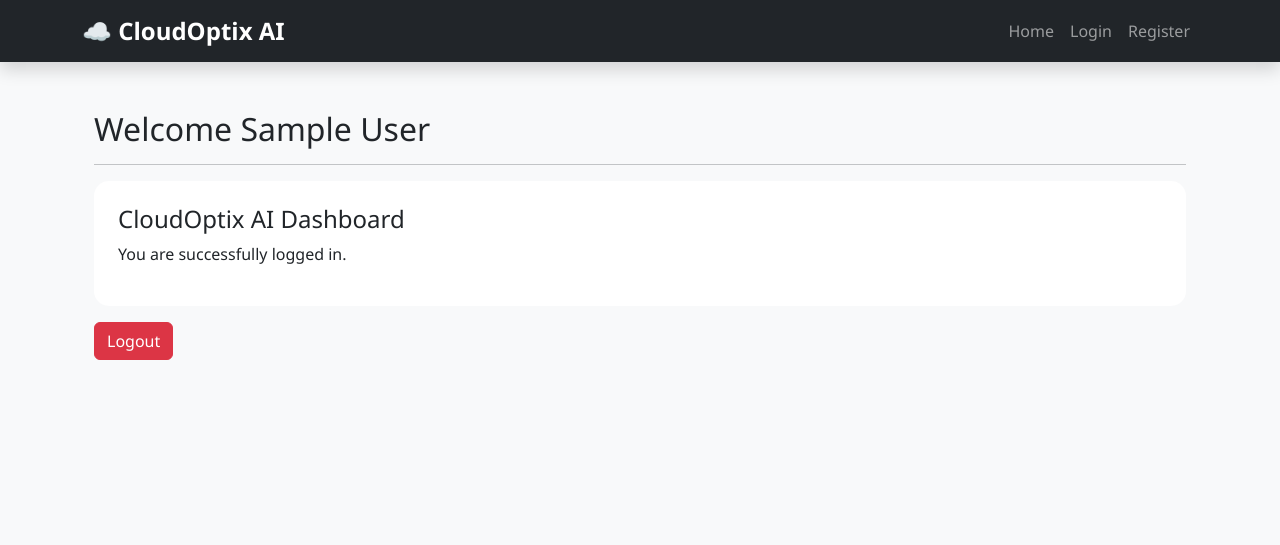
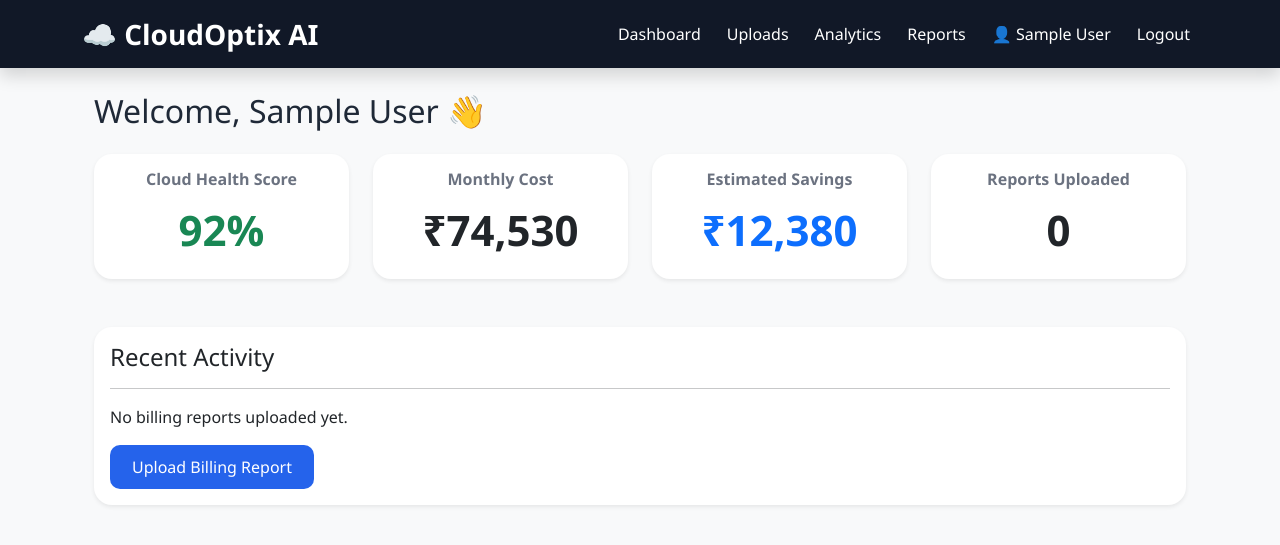
Before and after one commit to bugohunter/CloudOptix, a Flask app: page /dashboard in a window 1280 px wide. Shown: the top 545 px of the page. Run offline with Flask 3, Linux system fonts and the light colour scheme; the visitor is signed in with stand-in values (Sample User, id 1).

Commit message:
Add upload module UI

```diff
--- a/app/__init__.py
+++ b/app/__init__.py
@@ -28,10 +28,12 @@ def create_app():
     # Register blueprints
     from app.auth import auth
     from app.dashboard import dashboard
+    from app.uploads import uploads
     from app.routes import main
 
     app.register_blueprint(main)
     app.register_blueprint(auth)
     app.register_blueprint(dashboard)
+    app.register_blueprint(uploads)
 
     return app
--- a/app/static/css/style.css
+++ b/app/static/css/style.css
@@ -1,31 +1,238 @@
+/* ===========================
+   CloudOptix AI - Main Styles
+=========================== */
+
 body{
+    font-family: "Segoe UI", Tahoma, Geneva, Verdana, sans-serif;
+    background:#f5f7fb;
+    color:#1f2937;
+}
 
-    font-family: "Segoe UI", sans-serif;
+/* Navbar */
+
+.navbar{
+    background:#111827 !important;
+    box-shadow:0 3px 10px rgba(0,0,0,.12);
+}
+
+.navbar-brand{
+    font-size:28px;
+    font-weight:700;
+}
+
+.nav-link{
+    color:#ffffff !important;
+    margin-left:10px;
+    transition:.3s;
+}
+
+.nav-link:hover{
+    color:#38bdf8 !important;
+}
+
+/* Hero */
+
+.hero{
+    padding:90px 0;
+    text-align:center;
+}
+
+.hero h1{
+    font-size:58px;
+    font-weight:700;
+}
+
+.hero p{
+    font-size:20px;
+    color:#6b7280;
+}
+
+/* Cards */
+
+.card{
+    border:none;
+    border-radius:18px;
+    background:#ffffff;
+    box-shadow:0 8px 20px rgba(0,0,0,.08);
+    transition:.3s;
+}
+
+.card:hover{
+    transform:translateY(-5px);
+    box-shadow:0 12px 28px rgba(0,0,0,.12);
+}
+
+.card h6{
+    color:#6b7280;
+    font-weight:600;
+    margin-bottom:15px;
+}
+
+.card h2{
+    font-size:42px;
+    font-weight:700;
+}
+
+/* Dashboard */
+
+.dashboard-title{
+    font-size:40px;
+    font-weight:700;
+    margin-bottom:35px;
+}
+
+/* Health Score */
+
+.health-score{
+    color:#16a34a;
+}
+
+/* Cost */
+
+.monthly-cost{
+    color:#111827;
+}
+
+/* Savings */
+
+.savings{
+    color:#2563eb;
+}
+
+/* Reports */
+
+.reports{
+    color:#7c3aed;
+}
+
+/* Progress */
+
+.progress{
+    height:12px;
+    border-radius:10px;
+    margin-top:15px;
+}
+
+.progress-bar{
+    font-weight:bold;
+}
+
+/* Buttons */
+
+.btn-primary{
+    background:#2563eb;
+    border:none;
+    border-radius:10px;
+    padding:10px 22px;
+    transition:.3s;
+}
+
+.btn-primary:hover{
+    background:#1d4ed8;
+}
+
+.btn-success{
+    border-radius:10px;
+}
+
+.btn-danger{
+    border-radius:10px;
+}
+
+/* Forms */
+
+.form-control{
+    border-radius:10px;
+    padding:12px;
+}
+
+.form-control:focus{
+    box-shadow:0 0 0 .2rem rgba(37,99,235,.25);
+}
+
+/* Alerts */
+
+.alert{
+    border-radius:12px;
+}
+
+/* Recent Activity */
+
+.activity-box{
+    min-height:220px;
+}
+
+.activity-title{
+    font-size:28px;
+    font-weight:600;
+    margin-bottom:15px;
+}
+
+/* Upload Button */
+
+.upload-btn{
+    margin-top:20px;
+}
+
+/* Footer */
+
+footer{
+    margin-top:80px;
+    text-align:center;
+    color:#6b7280;
+    padding:20px;
+}
+
+/* Tables */
+
+table{
+    background:white;
+    border-radius:12px;
+    overflow:hidden;
+}
+
+/* Responsive */
+
+@media(max-width:992px){
+
+.card{
+    margin-bottom:20px;
+}
+
+.hero h1{
+    font-size:42px;
+}
+
+.dashboard-title{
+    font-size:32px;
+}
+
+.card h2{
+    font-size:32px;
+}
 
 }
 
+@media(max-width:768px){
+
 .hero{
-
-    padding:100px 0;
-
+    padding:60px 20px;
 }
 
-.card{
-
-    border:none;
-
-    border-radius:15px;
-
+.hero h1{
+    font-size:34px;
 }
 
-.btn-primary{
-
-    border-radius:10px;
-
+.hero p{
+    font-size:17px;
 }
 
 .navbar-brand{
+    font-size:22px;
+}
 
-    font-size:24px;
+.card h2{
+    font-size:28px;
+}
 
 }
--- a/app/templates/dashboard/dashboard.html
+++ b/app/templates/dashboard/dashboard.html
@@ -2,33 +2,64 @@
 
 {% block content %}
 
-<div class="container mt-5">
+<div class="container mt-4">
 
-<h2>
+    <h2 class="mb-4">
+        Welcome, {{ user.full_name }} 👋
+    </h2>
 
-Welcome {{ user.full_name }}
+    <div class="row">
 
-</h2>
+        <div class="col-md-3">
+            <div class="card shadow-sm text-center p-3">
+                <h6>Cloud Health Score</h6>
+                <h2 class="text-success">92%</h2>
+            </div>
+        </div>
 
-<hr>
+        <div class="col-md-3">
+            <div class="card shadow-sm text-center p-3">
+                <h6>Monthly Cost</h6>
+                <h2>₹74,530</h2>
+            </div>
+        </div>
 
-<div class="card p-4">
+        <div class="col-md-3">
+            <div class="card shadow-sm text-center p-3">
+                <h6>Estimated Savings</h6>
+                <h2 class="text-primary">₹12,380</h2>
+            </div>
+        </div>
 
-<h4>CloudOptix AI Dashboard</h4>
+        <div class="col-md-3">
+            <div class="card shadow-sm text-center p-3">
+                <h6>Reports Uploaded</h6>
+                <h2>0</h2>
+            </div>
+        </div>
 
-<p>
+    </div>
 
-You are successfully logged in.
+    <div class="card mt-5 shadow-sm">
 
-</p>
+        <div class="card-body">
 
-</div>
+            <h4>Recent Activity</h4>
 
-<a href="/logout" class="btn btn-danger mt-3">
+            <hr>
 
-Logout
+            <p>No billing reports uploaded yet.</p>
 
-</a>
+            <a href="#"
+               class="btn btn-primary">
+
+                Upload Billing Report
+
+            </a>
+
+        </div>
+
+    </div>
 
 </div>
 
--- a/app/templates/layouts/base.html
+++ b/app/templates/layouts/base.html
@@ -40,20 +40,49 @@
 
 <ul class="navbar-nav ms-auto">
 
+{% if current_user.is_authenticated %}
+
 <li class="nav-item">
-<a class="nav-link"
-   href="/">Home</a>
+    <a class="nav-link" href="/dashboard">Dashboard</a>
 </li>
 
 <li class="nav-item">
-<a class="nav-link"
-   href="/login">Login</a>
+    <a class="nav-link" href="/uploads">Uploads</a>
 </li>
 
 <li class="nav-item">
-<a class="nav-link"
-   href="/register">Register</a>
+    <a class="nav-link" href="#">Analytics</a>
 </li>
+
+<li class="nav-item">
+    <a class="nav-link" href="#">Reports</a>
+</li>
+
+<li class="nav-item">
+    <span class="nav-link text-info">
+        👤 {{ current_user.full_name }}
+    </span>
+</li>
+
+<li class="nav-item">
+    <a class="nav-link text-danger" href="/logout">Logout</a>
+</li>
+
+{% else %}
+
+<li class="nav-item">
+    <a class="nav-link" href="/">Home</a>
+</li>
+
+<li class="nav-item">
+    <a class="nav-link" href="/login">Login</a>
+</li>
+
+<li class="nav-item">
+    <a class="nav-link" href="/register">Register</a>
+</li>
+
+{% endif %}
 
 </ul>
 
```
Also changed, not shown: app/templates/uploads/upload.html (added, +45 -0 lines), app/uploads/__init__.py (added, +8 -0 lines), app/uploads/routes.py (added, +12 -0 lines).
